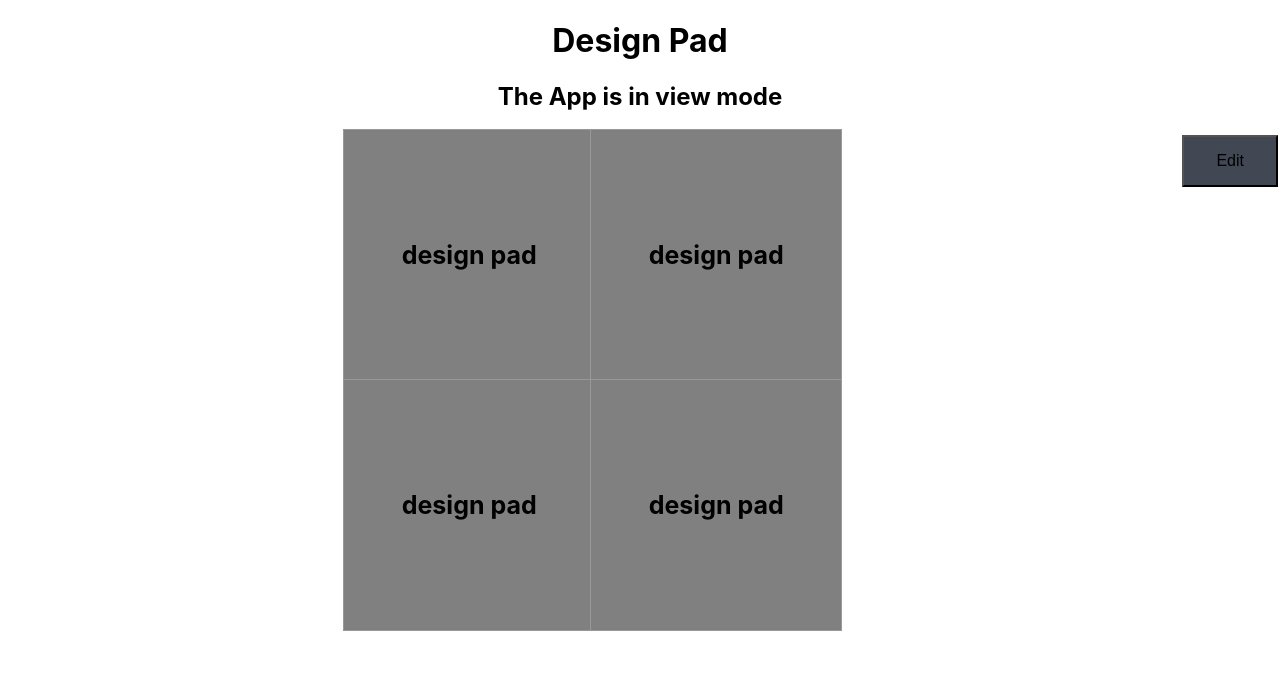
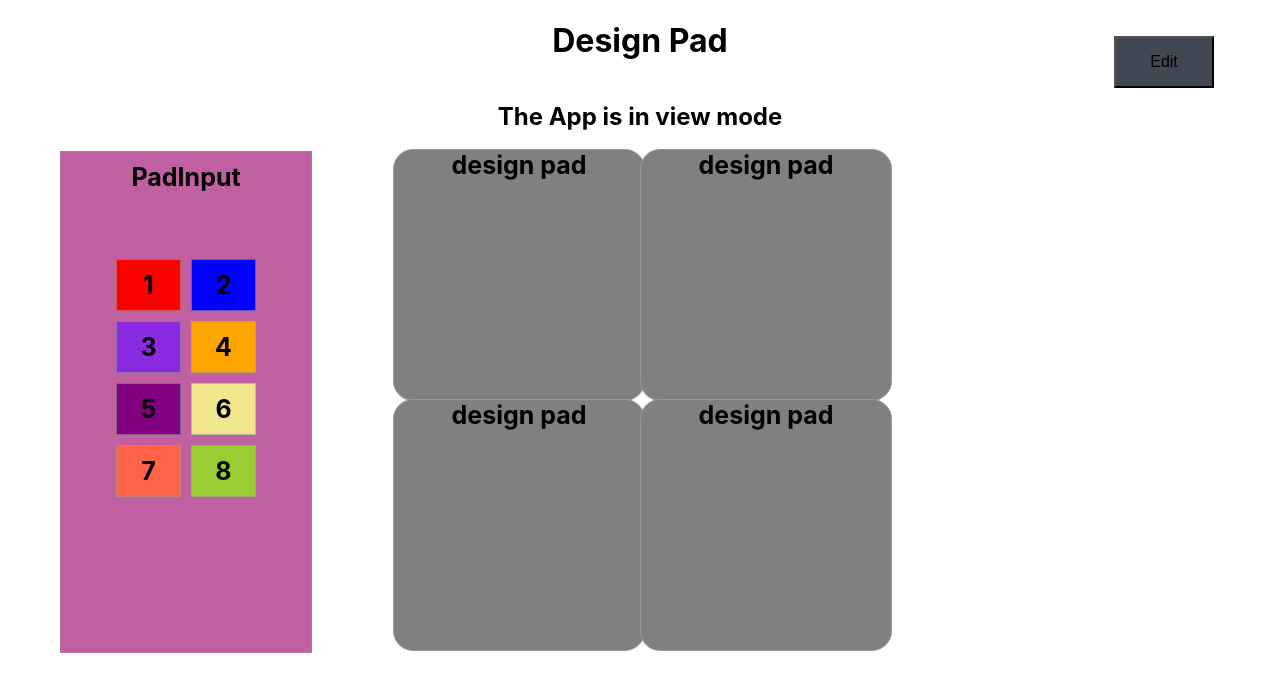
Before and after one commit to 464squad/design-pad, a React (Create React App) app: page / in a window 1280 px wide. Shown: the top 692 px of the page. Built offline with nearby package versions, Linux system fonts and the light colour scheme.

Commit message:
small changes

```diff
--- a/package.json
+++ b/package.json
@@ -30,5 +30,8 @@
       "last 1 firefox version",
       "last 1 safari version"
     ]
+  },
+  "devDependencies": {
+    "prettier": "2.1.2"
   }
 }
--- a/src/App.js
+++ b/src/App.js
@@ -5,7 +5,7 @@ import DesignContainer from './components/DesignContainer';
 function App() {
   return (
     <div style={{ textAlign:"center", justifyContent:"center"}} >
-    <h1>Design Pad</h1>
+
     <DesignContainer/>
 
     </div>
--- a/src/components/DesignBoard.js
+++ b/src/components/DesignBoard.js
@@ -8,10 +8,14 @@ class DesignBoard extends Component {
 
        // let padInputColor= null;
         this.state = {
-             squares: Array(4).fill(null),
+             //squares: Array(4).fill(null)
+            // mode: this.props.mode
+            filled: false,
+            squares: Array(4).fill(null)
+        }
 
-        }
     }
+
 
     drop=(ev)=>{
         ev.preventDefault();
@@ -19,37 +23,40 @@ class DesignBoard extends Component {
         //console.log("in drop: "+data)
         //console.log(ev.target)
         //ev.target.appendChild(document.getElementById(data));
+        //console.log(data);
        let padInputColor = document.getElementById(data).style.backgroundColor
-       console.log("final padInput--" +padInputColor)
-       ev.target.style.backgroundColor = padInputColor
+       console.log("final padInput--" +padInputColor);
+       ev.target.style.backgroundColor = padInputColor;
+    //    this.setState({
+    //     squares: this.props.mode
+    //     })
 
 
-
-
-}
-
+    }
 
       allowDrop =(ev)=> {
         ev.preventDefault();
       }
 
-    renderDesignPad(i)
+    renderDesignPad()
     {
-        const mode = this.props.mode
-        if(mode === false){
-            return(
-            <div id= "this.props.value" className="square">
-                design pad
-                </div>
-            )
-            }
-            return (           /*in edit mode*/
-                <div className="square"
-                onDrop= {this.drop}  onDragOver={this.allowDrop}>
-                 design pad
-               </div>
-            )
+        console.log(this.props.mode);
+
+        const mode =
+                    (this.props.mode)?
+                    <div className="square"
+                    onDrop= {this.drop}  onDragOver={this.allowDrop}>
+                    design pad
+                    </div> :
+                     <div className="square">
+                     design pad
+                     </div>
+
+        return(mode);
+
     }
+
+
     render() {
 
         return (
@@ -66,6 +73,7 @@ class DesignBoard extends Component {
 
 
             </div>
+
         )
     }
 }
--- a/src/components/DesignContainer.js
+++ b/src/components/DesignContainer.js
@@ -7,52 +7,58 @@ class DesignContainer extends Component {
         super(props)
 
         this.state = {
-             mode: false    /*not in edit mode*/
+             mode: false,    /*not in edit mode*/
+             reset: false
         }
     }
     handleEdit=()=>{
        this.setState(prevState =>({
-           mode: !prevState.mode
+           mode: !prevState.mode,
+
        }))
     }
+
+    handleReset = () => {
+        this.setState(prevState => ({
+            reset: !prevState.reset
+        }))
+    }
+
+
     render() {
-        console.log("in design container")
+       // console.log("in design container")
+
         if(this.state.mode === false)
         {
 
             return (
             <div>
-                <h2>The App is in view mode</h2>
 
-                <div>
+                <div className="top">
+                <h1>Design Pad</h1>
                 <button className= "button" onClick={this.handleEdit}>Edit</button>
                 </div>
-
+                <h2>The App is in view mode</h2>
                 <div className="board">
-                <div className = "design-board">
-                <DesignBoard  mode={this.state.mode}/>
-                </div>
+               <PadInput />
+                <DesignBoard mode={this.state.mode} reset={this.state.reset}/>
                 </div>
 
-                </div>)
-        }
+            </div>)
+        }else{
         return (
 
             <div>
+                <div className="top">
+                <h1>Design Pad</h1>
+                <button className="edit-active" onClick ={this.handleEdit}>View</button>
+                </div>
                 <h2>The App is in edit mode</h2>
 
-                <div>
-                <button className="edit-active" onClick ={this.handleEdit}>Edit</button>
-                </div>
-
-                <div>
-                <PadInput/>
-                </div>
 
                 <div className="board">
-                <div className = "design-board">
-                <DesignBoard />
-                </div>
+                <PadInput />
+                <DesignBoard mode={this.state.mode} reset={this.state.reset}/>
                 <div>
 
                 </div>
@@ -60,6 +66,7 @@ class DesignContainer extends Component {
 
             </div>
         )
+        }
     }
 }
 
--- a/src/components/PadInput.js
+++ b/src/components/PadInput.js
@@ -4,33 +4,35 @@ export class PadInput extends Component {
 
     drag =(ev) =>{
        ev.dataTransfer.setData("text", ev.target.id);
-       console.log(ev.target)
+       console.log(ev.target.id)
        const selectedcolor = ev.target.style.backgroundColor
        console.log("color: "+selectedcolor)
       // ev.dataTransfer.setData("text", selectedcolor);
+       console.log(ev.dataTransfer);
+     }
 
-     }
    render() {
        return (
+
            <div>
 
            <div className="pad-box">
            <div>PadInput</div>
-           <div>
-           <div id = "clr1" style={{border: "1px solid #9999", backgroundColor: "red"}} draggable={true} onDragStart={this.drag}>1</div>
-           <div id = "clr2" style={{border: "1px solid #9999", backgroundColor: "blue"}} draggable={true} onDragStart={this.drag} >2</div>
+           <div className="couple">
+           <div id = "clr1" className="drag-btn" style={{border: "1px solid #9999", backgroundColor: "red"}} draggable={true} onDragStart={this.drag}>1</div>
+           <div id = "clr2" className="drag-btn" style={{border: "1px solid #9999", backgroundColor: "blue"}} draggable={true} onDragStart={this.drag} >2</div>
            </div>
-           <div>
-           <div id = "clr3" style={{border: "1px solid #9999", backgroundColor: "blueviolet"}} draggable={true} onDragStart={this.drag}>3</div>
-           <div id = "clr4" style={{border: "1px solid #9999", backgroundColor: "orange"}} draggable={true} onDragStart={this.drag}>4</div>
+           <div className="couple">
+           <div id = "clr3" className="drag-btn" style={{border: "1px solid #9999", backgroundColor: "blueviolet"}} draggable={true} onDragStart={this.drag}>3</div>
+           <div id = "clr4" className="drag-btn" style={{border: "1px solid #9999", backgroundColor: "orange"}} draggable={true} onDragStart={this.drag}>4</div>
            </div>
-           <div >
-           <div id = "clr5" style={{border: "1px solid #9999", backgroundColor: "purple"}} draggable={true} onDragStart={this.drag}>5</div>
-           <div id = "clr6" style={{border: "1px solid #9999",backgroundColor:"khaki"}} draggable={true} onDragStart={this.drag}>6</div>
+           <div className="couple">
+           <div id = "clr5" className="drag-btn" style={{border: "1px solid #9999", backgroundColor: "purple"}} draggable={true} onDragStart={this.drag}>5</div>
+           <div id = "clr6" className="drag-btn" style={{border: "1px solid #9999",backgroundColor:"khaki"}} draggable={true} onDragStart={this.drag}>6</div>
            </div>
-           <div>
-           <div id = "clr7" style={{border: "1px solid #9999", backgroundColor:"tomato"}} draggable={true} onDragStart={this.drag}>7</div>
-           <div id = "clr8" style={{border: "1px solid #9999",backgroundColor:"yellowgreen"}}draggable={true} onDragStart={this.drag}>8</div>
+           <div className="couple">
+           <div id = "clr7" className="drag-btn" style={{border: "1px solid #9999", backgroundColor:"tomato"}} draggable={true} onDragStart={this.drag}>7</div>
+           <div id = "clr8" className="drag-btn" style={{border: "1px solid #9999",backgroundColor:"yellowgreen"}}draggable={true} onDragStart={this.drag}>8</div>
            </div>
            </div>
 
--- a/src/components/style.css
+++ b/src/components/style.css
@@ -2,12 +2,15 @@
   display: flex;
   justify-content: center;
   font-size: bold;
-  align-items: center;
+  align-items: initial;
 }
-.design-board {
+.top {
+  /* display: flex;
+  justify-content: center;
+  align-items: center; */
   display: flex;
+  flex-direction: row;
   justify-content: center;
-  align-items: center;
 }
 .squareColorChanged {
   background: grey;
@@ -36,19 +39,18 @@
   padding: 0;
   text-align: center;
   width: 250px;
-  line-height: 250px;
+  border-radius: 20px;
 }
 .pad-box {
-  background: rgb(166, 238, 178);
+  position: absolute;
+  left: 60px;
+  background: #c060a1;
   border: 1px solid rgba(153, 153, 153, 0.363);
   float: left;
   font-size: 25px;
   font-weight: bold;
   line-height: 50px;
   height: 500px;
-  margin-right: -5px;
-  margin-top: -2px;
-  padding: 0;
   text-align: center;
   width: 250px;
 }
@@ -61,7 +63,6 @@
   justify-content: center;*/
 }
 .button {
-  float: right;
   background-color: #252d3bde;
   padding: 15px 32px;
   text-align: center;
@@ -69,9 +70,29 @@
   font-size: 16px;
   margin: 4px 2px;
   cursor: pointer;
+  position: absolute;
+  right: 5%;
+  top: 4%;
+  box-sizing: border-box;
+  width: 100px;
+}
+
+.button2 {
+  background-color: #e72121de;
+  color: aliceblue;
+  padding: 15px 30px;
+  text-align: center;
+  text-decoration: none;
+  font-size: 16px;
+  margin: 4px 2px;
+  cursor: pointer;
+  position: absolute;
+  right: 5%;
+  top: 13.5%;
+  box-sizing: border-box;
+  width: 100px;
 }
 .edit-active {
-  float: right;
   background-color: #cc4915;
   border: none;
   color: white;
@@ -81,4 +102,21 @@
   font-size: 16px;
   margin: 4px 2px;
   cursor: pointer;
+  position: absolute;
+  right: 5%;
+  top: 4%;
 }
+
+.couple{
+  width: 150px;
+  display: flex;
+  flex-direction: row;
+  flex-wrap: wrap;
+  margin: auto;
+  position: relative;
+  top: 52px;
+}
+.drag-btn{
+  flex: 1;
+  margin: 5px 5px;
+}
```
Also changed, not shown: 1 other file (tests, documents, lock files or other folders).
